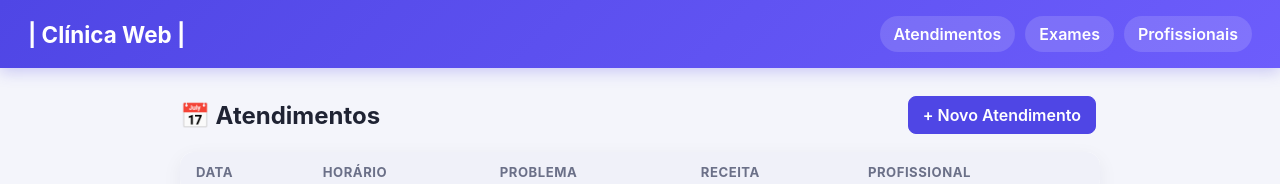
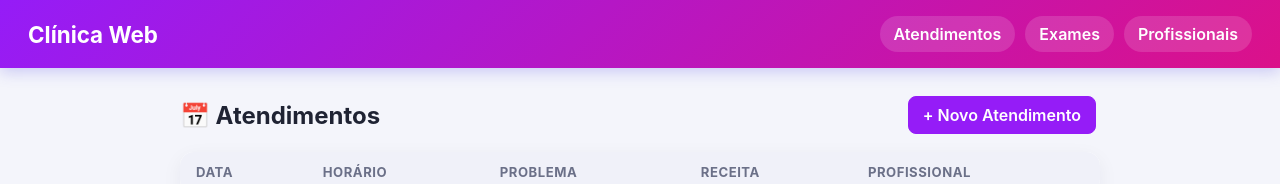
Before and after one commit to Mateus-Resende-Ottoni/ES2_FluxoCompletoDeSoftware, a React (Create React App) app in the folder frontend/: page / in a window 1280 px wide. Shown: the top 184 px of the page. Built offline with nearby package versions, Linux system fonts and the light colour scheme; no server answers; the HTML template or start-up script is replaced by a standard one.

Commit message:
Update frontend appearance
Mudança na paleta de cor

```diff
--- a/frontend/src/App.css
+++ b/frontend/src/App.css
@@ -9,7 +9,7 @@
   flex-wrap: wrap;
   gap: 12px;
   padding: 16px 28px;
-  background: linear-gradient(135deg, #4f46e5, #6d5dfc);
+  background: linear-gradient(135deg, #951cf7, #db118a);
   color: #fff;
   box-shadow: 0 4px 14px rgba(79, 70, 229, 0.25);
 }
@@ -108,8 +108,8 @@
 }
 
 .btn-primary {
-  background: #4f46e5;
-  border-color: #4f46e5;
+  background: #951cf7;
+  border-color: #951cf7;
   color: #fff;
 }
 
@@ -153,7 +153,7 @@
 .form-group select:focus,
 .form-group textarea:focus {
   outline: none;
-  border-color: #4f46e5;
+  border-color: #951cf7;
   box-shadow: 0 0 0 3px rgba(79, 70, 229, 0.15);
 }
 
--- a/frontend/src/App.js
+++ b/frontend/src/App.js
@@ -13,7 +13,7 @@ function App() {
     <Router>
       <div className="App">
         <nav className="navbar">
-          <h1> | Clínica Web | </h1>
+          <h1> Clínica Web </h1>
           <div className="nav-links">
             <Link to="/atendimentos">Atendimentos</Link>
             <Link to="/examesLab">Exames</Link>
```
